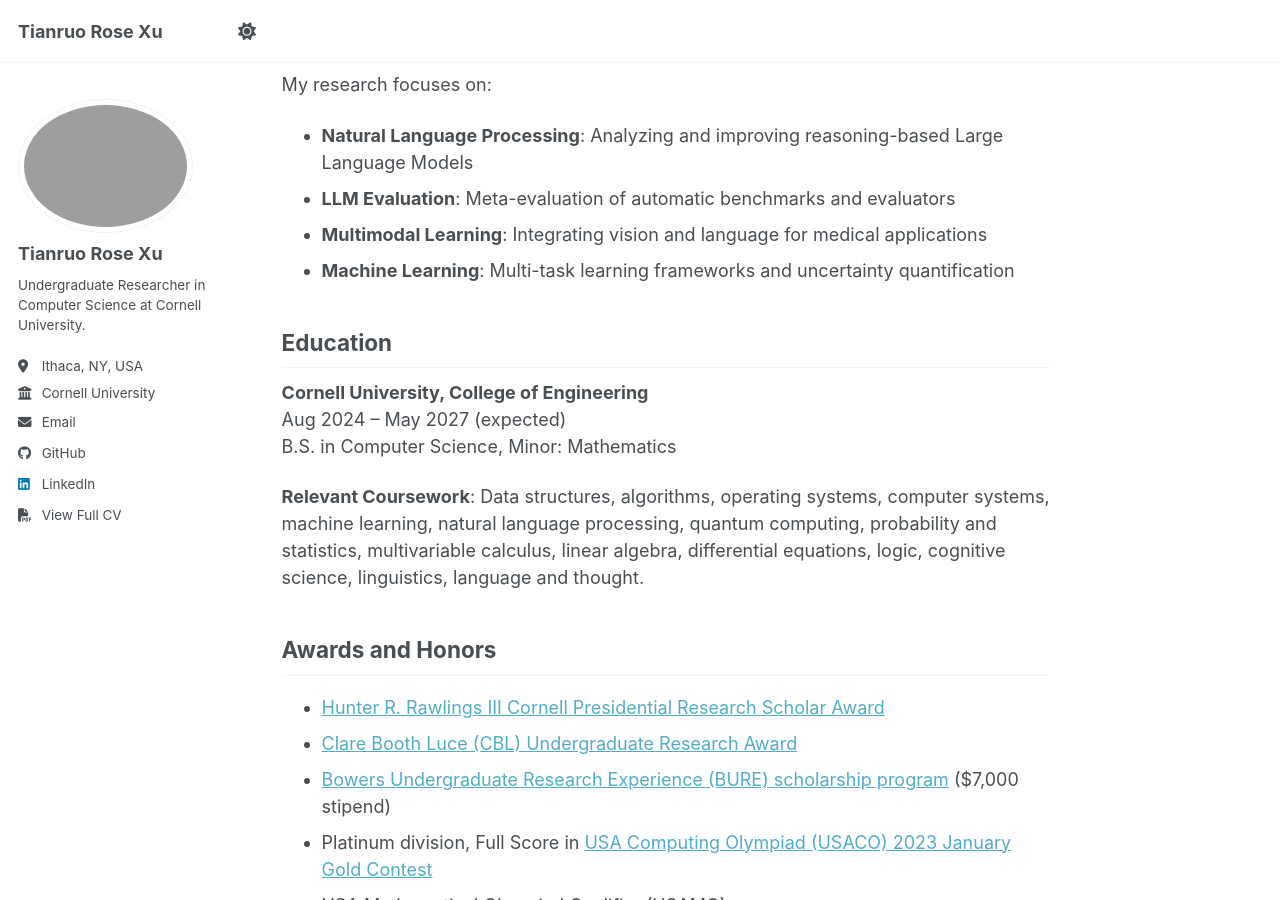
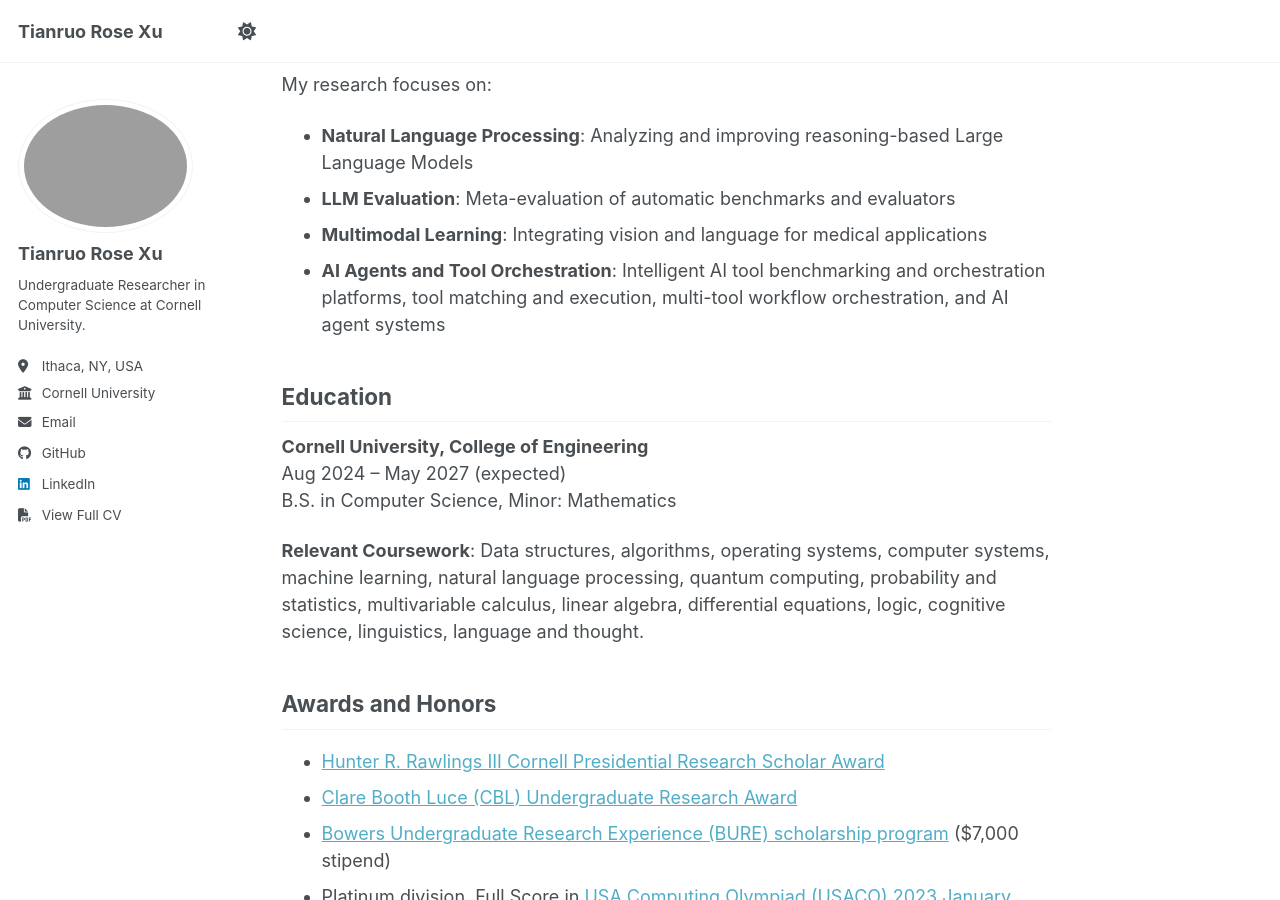
Before and after one commit to XTRose29/xtrose29.github.io, a Jekyll site: the page built from _pages/about.md, in a window 1280 px wide and 900 px high, scrolled down 396 px. Built offline with Jekyll 4.4.1, drawn with Linux system fonts in a browser that asks for light colours; a script bundle is joined from its source files by our own code; library files that are not in the unit come from our copies.

Commit message:
Update Research Interests: replace Machine Learning with AI Agents and Tool Orchestration

```diff
--- a/_pages/about.md
+++ b/_pages/about.md
@@ -17,7 +17,7 @@ My research focuses on:
 - **Natural Language Processing**: Analyzing and improving reasoning-based Large Language Models
 - **LLM Evaluation**: Meta-evaluation of automatic benchmarks and evaluators
 - **Multimodal Learning**: Integrating vision and language for medical applications
-- **Machine Learning**: Multi-task learning frameworks and uncertainty quantification
+- **AI Agents and Tool Orchestration**: Intelligent AI tool benchmarking and orchestration platforms, tool matching and execution, multi-tool workflow orchestration, and AI agent systems
 
 ## Education
 
```
